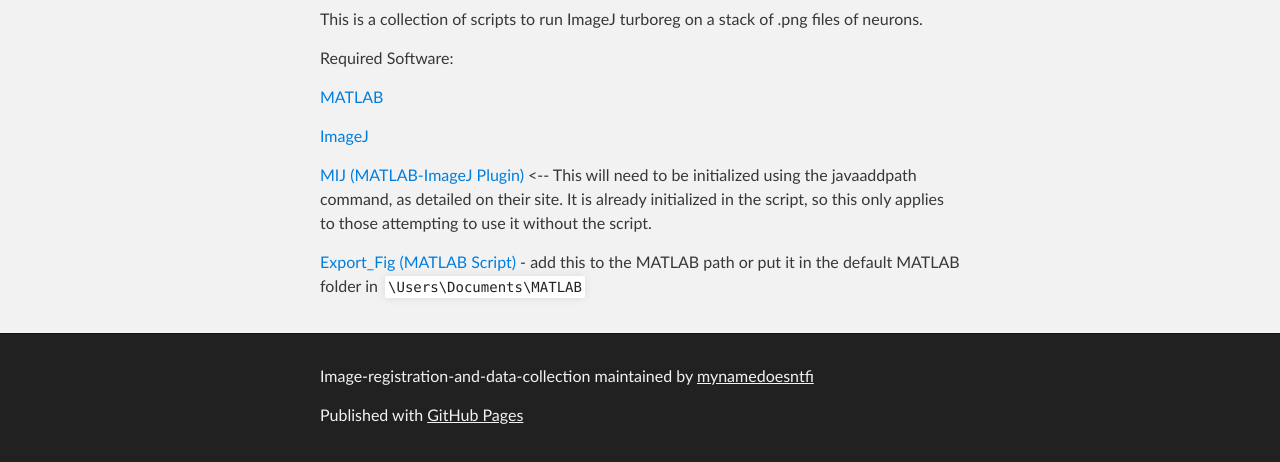
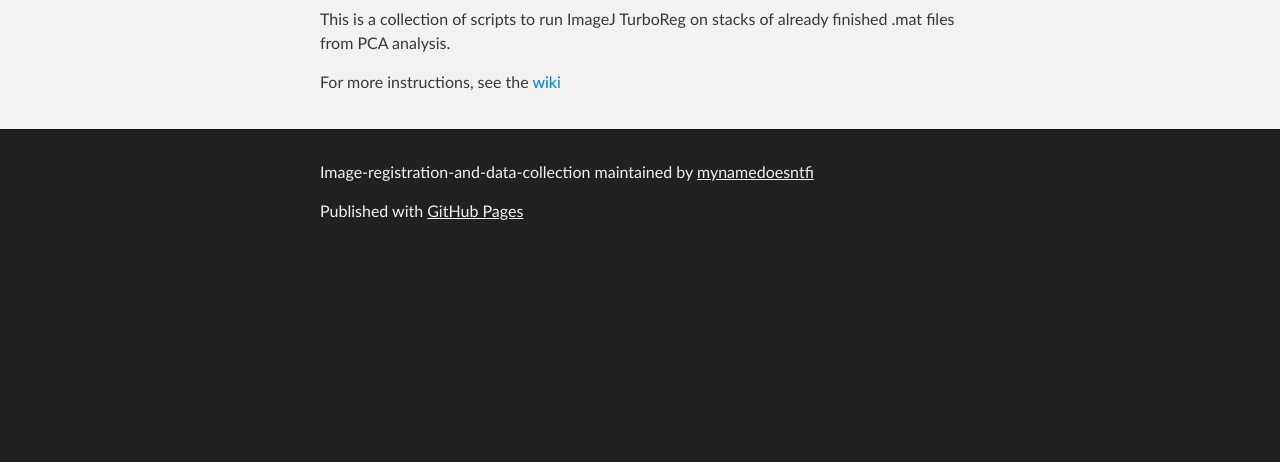
Before and after one commit to ashwinchaki/Image-Registration-and-Data-Collection, a plain HTML site: page index.html in a window 1280 px wide. Shown: the part 470-932 px from the top of the page. After the commit the page ends 800 px from the top, so only its background shows below. Drawn offline with Linux system fonts and the light colour scheme.

```diff
--- a/index.html
+++ b/index.html
@@ -34,18 +34,9 @@
         <h1>
 <a id="image-registration-and-data-collection" class="anchor" href="#image-registration-and-data-collection" aria-hidden="true"><span aria-hidden="true" class="octicon octicon-link"></span></a>Image Registration and Data Collection</h1>
 
-<p>This is a collection of scripts to run ImageJ turboreg on a stack of .png files of neurons.</p>
+<p>This is a collection of scripts to run ImageJ TurboReg on stacks of already finished .mat files from PCA analysis.</p>
 
-<p>Required Software:</p>
-
-<p><a href="http://www.mathworks.com/products/matlab/">MATLAB</a></p>
-
-<p><a href="https://imagej.nih.gov/ij/download.html">ImageJ</a></p>
-
-<p><a href="http://bigwww.epfl.ch/sage/soft/mij/">MIJ (MATLAB-ImageJ Plugin)</a> &lt;-- This will need to be initialized using the javaaddpath command, as detailed on their site.
-It is already initialized in the script, so this only applies to those attempting to use it without the script.</p>
-
-<p><a href="https://www.mathworks.com/matlabcentral/fileexchange/23629-export-fig">Export_Fig (MATLAB Script)</a> - add this to the MATLAB path or put it in the default MATLAB folder in <code>\Users\Documents\MATLAB</code></p>
+<p>For more instructions, see the <a href="https://github.com/mynamedoesntfi/Image-Registration-and-Data-Collection/wiki">wiki</a></p>
       </section>
     </div>
 
--- a/params.json
+++ b/params.json
@@ -1,6 +1,6 @@
 {
   "name": "Image-registration-and-data-collection",
   "tagline": "An Image Registration tool in MATLAB using ImageJ and TurboReg",
-  "body": "# Image Registration and Data Collection\r\n\r\nThis is a collection of scripts to run ImageJ turboreg on a stack of .png files of neurons.\r\n\r\nRequired Software:\r\n\r\n[MATLAB](http://www.mathworks.com/products/matlab/)\r\n\r\n[ImageJ](https://imagej.nih.gov/ij/download.html)\r\n\r\n[MIJ (MATLAB-ImageJ Plugin)](http://bigwww.epfl.ch/sage/soft/mij/) <-- This will need to be initialized using the javaaddpath command, as detailed on their site.\r\nIt is already initialized in the script, so this only applies to those attempting to use it without the script.\r\n\r\n[Export_Fig (MATLAB Script)](https://www.mathworks.com/matlabcentral/fileexchange/23629-export-fig) - add this to the MATLAB path or put it in the default MATLAB folder in `\\Users\\Documents\\MATLAB`\r\n\r\n",
+  "body": "# Image Registration and Data Collection\r\n\r\nThis is a collection of scripts to run ImageJ TurboReg on stacks of already finished .mat files from PCA analysis.\r\n\r\nFor more instructions, see the [wiki](https://github.com/mynamedoesntfi/Image-Registration-and-Data-Collection/wiki)",
   "note": "Don't delete this file! It's used internally to help with page regeneration."
 }
```
